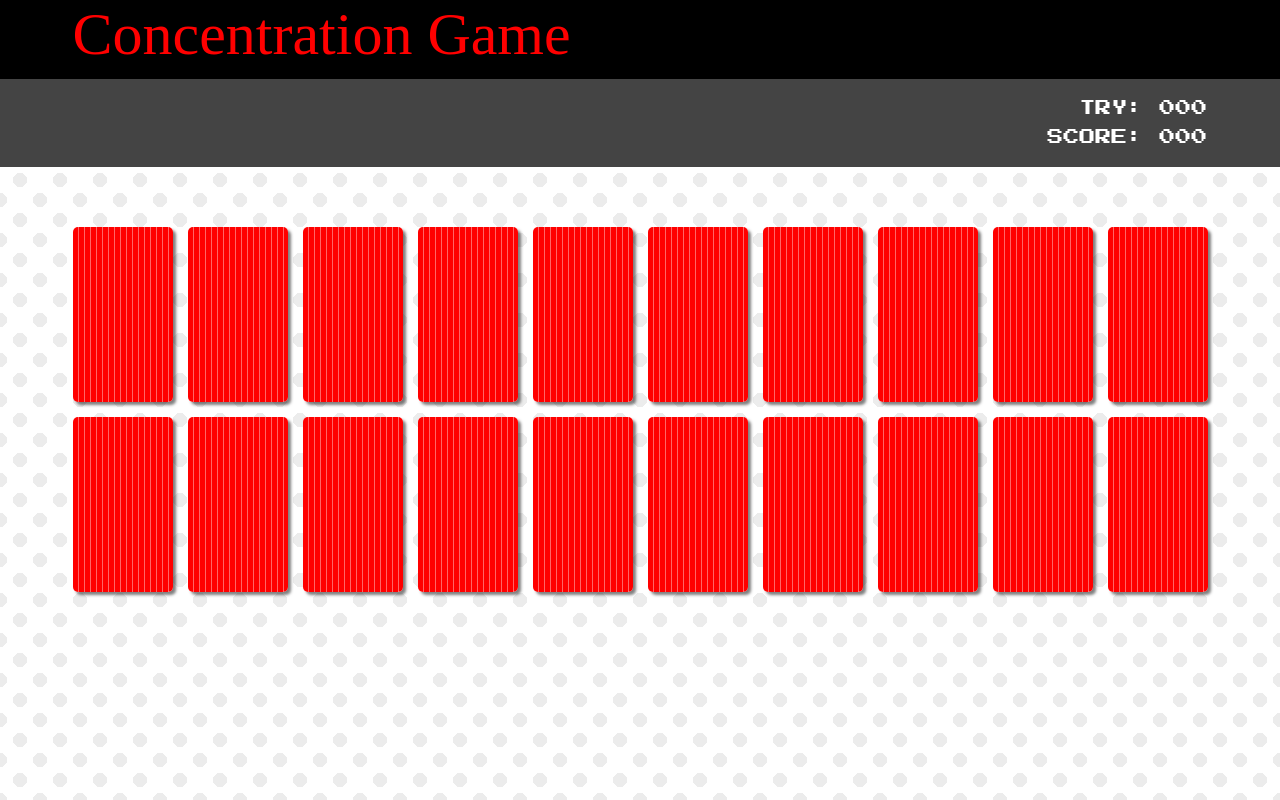
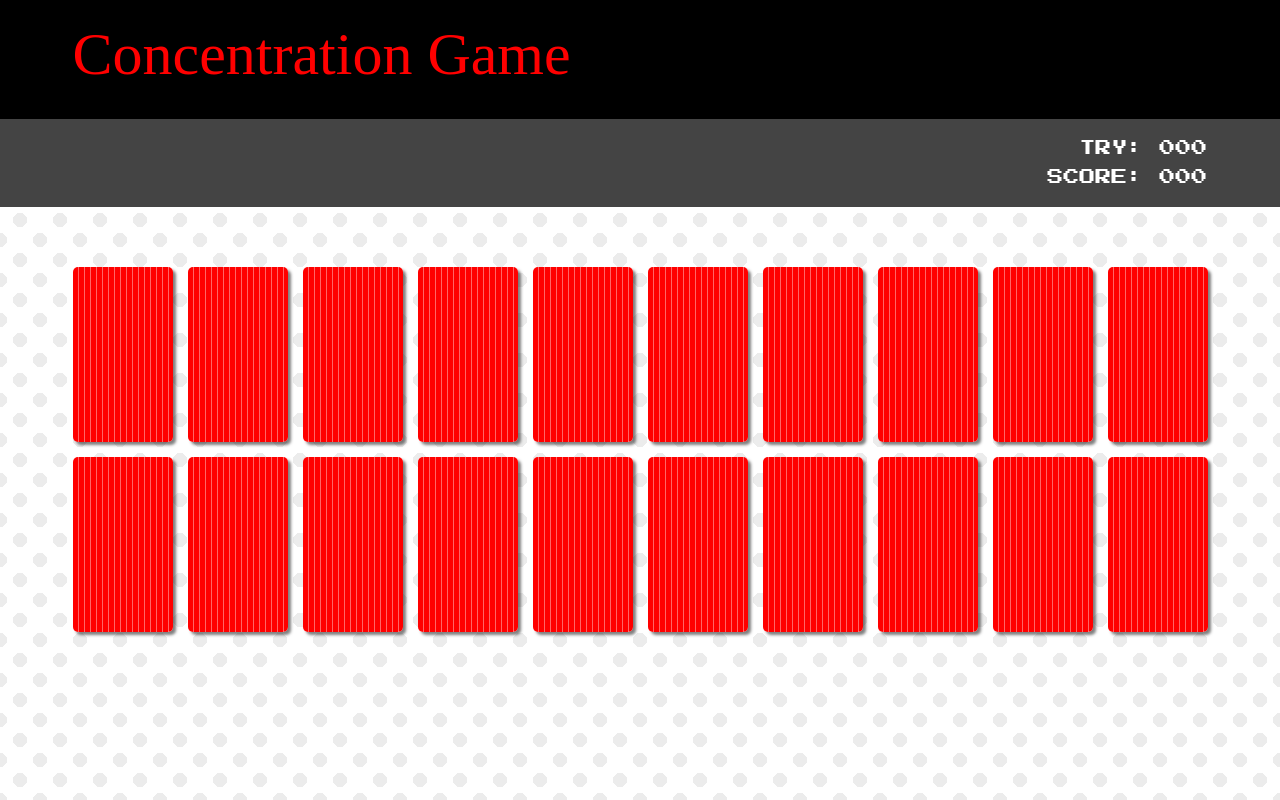
Before and after one commit to Hiromi-I/concentration-game, a Vue app: page / in a window 1280 px wide. Built offline with nearby package versions, Linux system fonts and the light colour scheme; a web font is replaced by a local one.

Commit message:
ロゴの余白を調整

```diff
--- a/src/App.vue
+++ b/src/App.vue
@@ -21,7 +21,6 @@ import GameClear from '@/components/GameClear.vue'
 <style lang="css">
 .logo-container {
   background-color: black;
-  padding-bottom: 10px;
 }
 
 .logo {
@@ -29,6 +28,7 @@ import GameClear from '@/components/GameClear.vue'
   font-family: 'Monofett', cursive;
   font-size: 60px;
   margin: 0 auto;
+  padding: 20px 0 30px;
   width: var(--base-width);
 }
 
```
